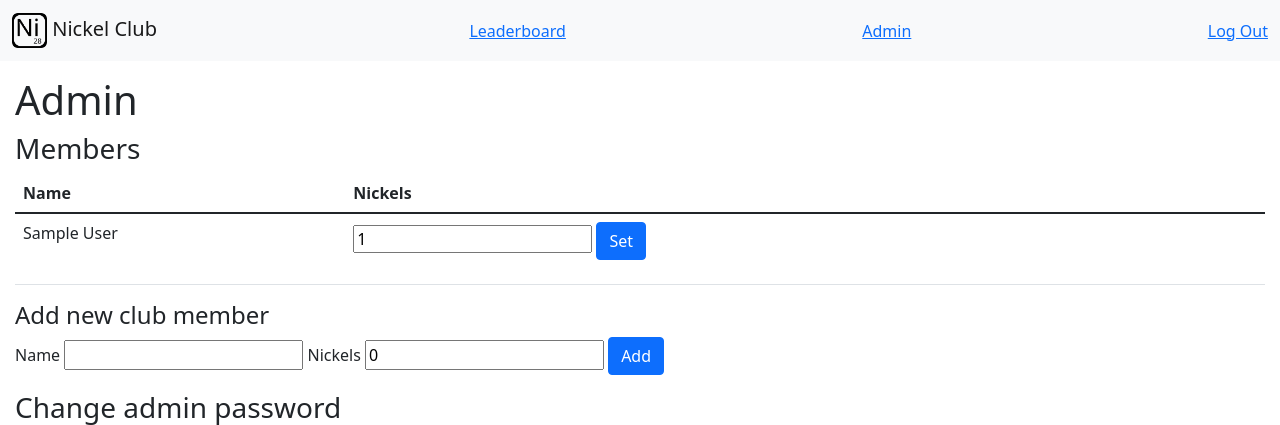
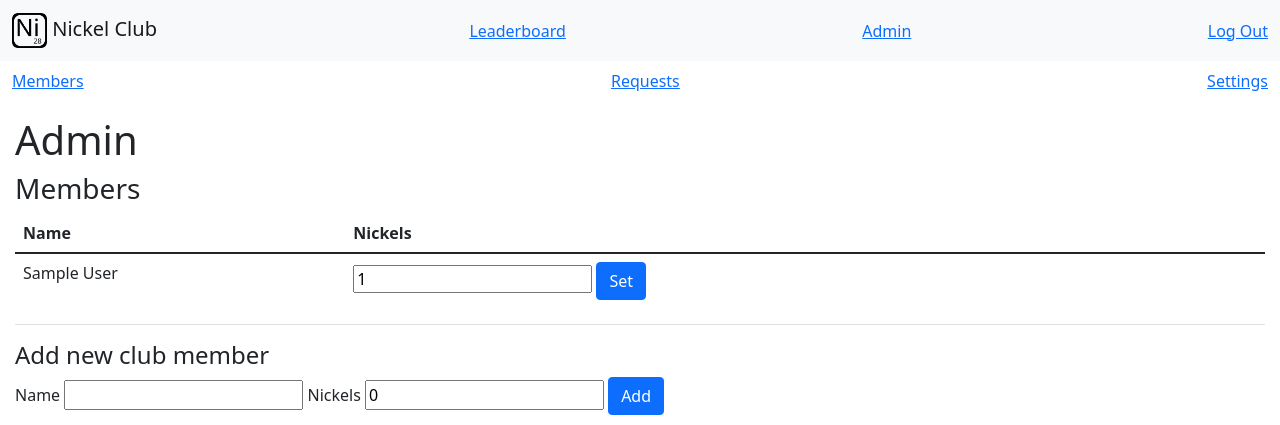
Before and after one commit to quintrino/nickel-club, a Flask app: page /admin/ in a window 1280 px wide. Shown: the top 425 px of the page. Run offline with Flask 2, Linux system fonts and the light colour scheme; the visitor is signed in with stand-in values (Sample User, id 1); tables that the repository leaves empty hold one stand-in row (values such as "Sample post").

Commit message:
change admin.index to admin.members. Add admin sub navbar
TODO - need to add sub navbar to other admin pages

```diff
--- a/nickel_club/admin/__init__.py
+++ b/nickel_club/admin/__init__.py
@@ -57,7 +57,8 @@ def login():
         if error is None:
             session.clear()
             session["admin_id"] = admin.id
-            return redirect(url_for("admin.index"))
+            # TODO redirect to previous destination
+            return redirect(url_for("admin.members"))
 
         flash(error)
     return render_template("admin/login.html")
@@ -70,9 +71,9 @@ def logout():
     return redirect(url_for("admin.login"))
 
 
-@bp.route("/index", methods=("GET",))
+@bp.route("/members", methods=("GET",))
 @admin_required
-def index():
+def members():
     members = ClubMember.query.order_by(ClubMember.id).all()
     return render_template("admin/index.html", members=members)
 
@@ -93,6 +94,7 @@ def requests(page):
     nickel_requests = get_paginated_requests(page)
     return render_template("admin/nickel_requests.html", nickel_requests=nickel_requests)
 
+bp.add_url_rule("/requests", endpoint="requests", defaults={'page': 1})
 
 @bp.route("/members/<int:member_id>", methods=("POST",))
 @admin_required
@@ -101,7 +103,7 @@ def member(member_id):
     member.nickels = request.form["nickels"]
     db.session.commit()
     flash(f"Set {member.name}'s nickels to {member.nickels}")
-    return redirect(url_for("admin.index"))
+    return redirect(url_for("admin.members"))
 
 
 @bp.route("/createmember", methods=["POST"])
@@ -113,7 +115,12 @@ def create_member():
     )
     db.session.add(member)
     db.session.commit()
-    return redirect(url_for("admin.index"))
+    return redirect(url_for("admin.members"))
+
+@bp.route("/settings")
+@admin_required
+def settings():
+    raise NotImplementedError
 
 
 @bp.route("/admin-password", methods=("POST",))
@@ -128,7 +135,8 @@ def admin_password():
     else:
         flash("The passwords do not match.")
 
-    return redirect(url_for("admin.index"))
+    # TODO move password form to separate settings page and redirect there
+    return redirect(url_for("admin.members"))
 
 
-bp.add_url_rule("/", endpoint="index")
+bp.add_url_rule("/", endpoint="members")
--- /dev/null
+++ b/nickel_club/admin/templates/admin/admin.html
@@ -0,0 +1,3 @@
+{% extends 'base.html' %}
+
+<!-- TODO -->
--- a/nickel_club/admin/templates/admin/index.html
+++ b/nickel_club/admin/templates/admin/index.html
@@ -10,6 +10,24 @@
 	width: 100%;
 }
 </style>
+{% endblock %}
+
+{% block navbar %}
+{{ super() }}
+<nav class="navbar">
+	<div class="container-fluid">
+		<div class="nav-item">
+			<div><a href="{{ url_for('admin.members') }}">Members</a></div>
+		</div>
+		<div class="nav-item">
+			<div><a href="{{ url_for('admin.requests') }}">Requests</a></div>
+		</div>
+		<div class="nav-item">
+			<div><a href="{{ url_for('admin.settings') }}">Settings</a></div>
+		</div>
+	</div>
+</nav>
+
 {% endblock %}
 
 {% block content %}
--- a/nickel_club/templates/base.html
+++ b/nickel_club/templates/base.html
@@ -19,6 +19,7 @@
 		{% block pagestyle %}{% endblock %}
 	</head>
 	<body>
+		{% block navbar %}
 		<nav class="navbar navbar-light bg-light">
 			<div class="container-fluid">
 				<a class="navbar-brand" href="{{ url_for('public.about') }}">
@@ -29,7 +30,7 @@
 					<div><a href="{{ url_for('public.leaderboard') }}">Leaderboard</a></div>
 				</div>
 				<div class="nav-item">
-					<div><a href="{{ url_for('admin.index') }}">Admin</a></div>
+					<div><a href="{{ url_for('admin.members') }}">Admin</a></div>
 				</div>
 				{% if g.admin %}
 				<div class="nav-item">
@@ -38,6 +39,7 @@
 				{% endif %}
 			</div>
 		</nav>
+		{% endblock %}
 		<section class="content">
 			<header class="header">
 				{% block header %}{% endblock %}
```
